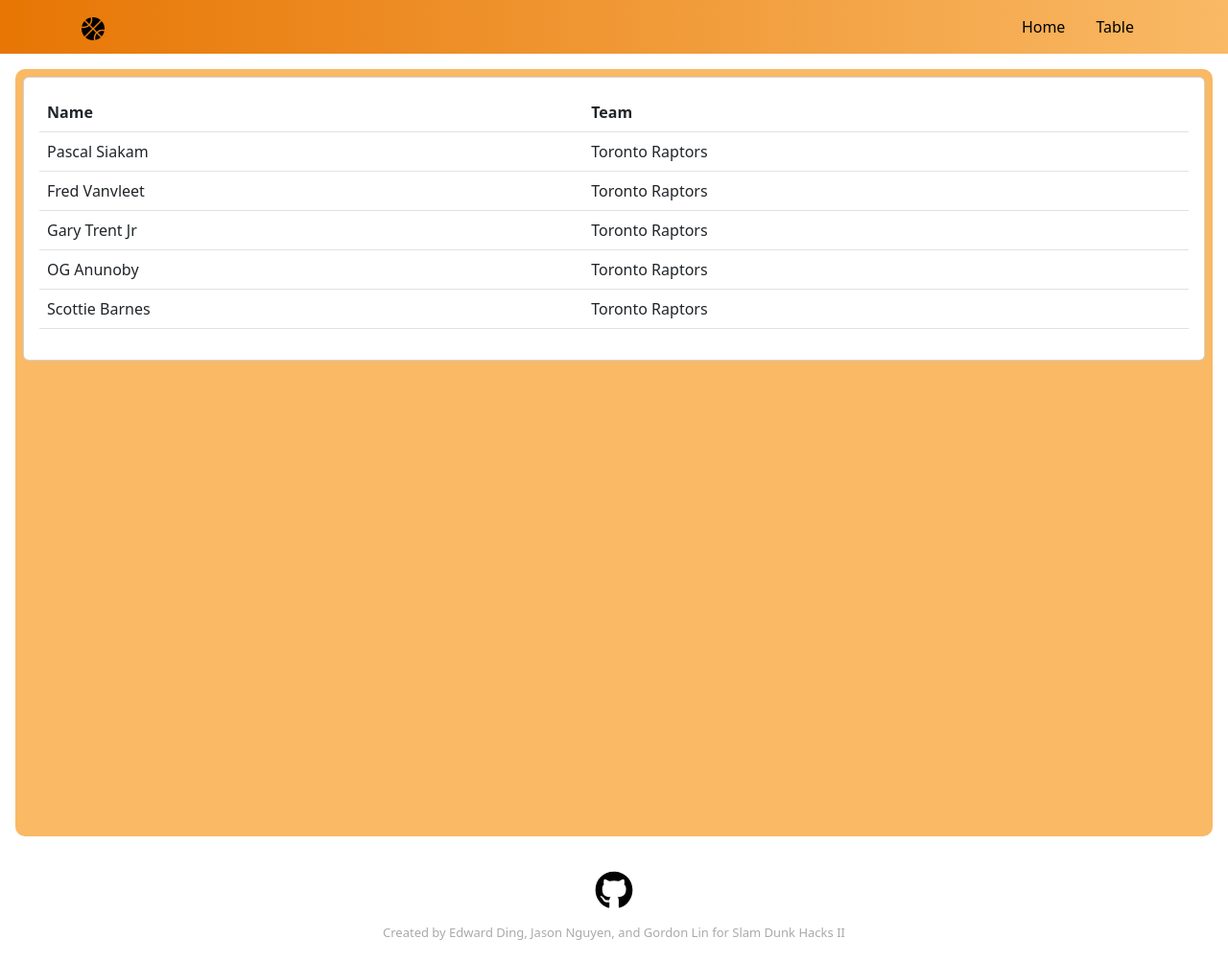
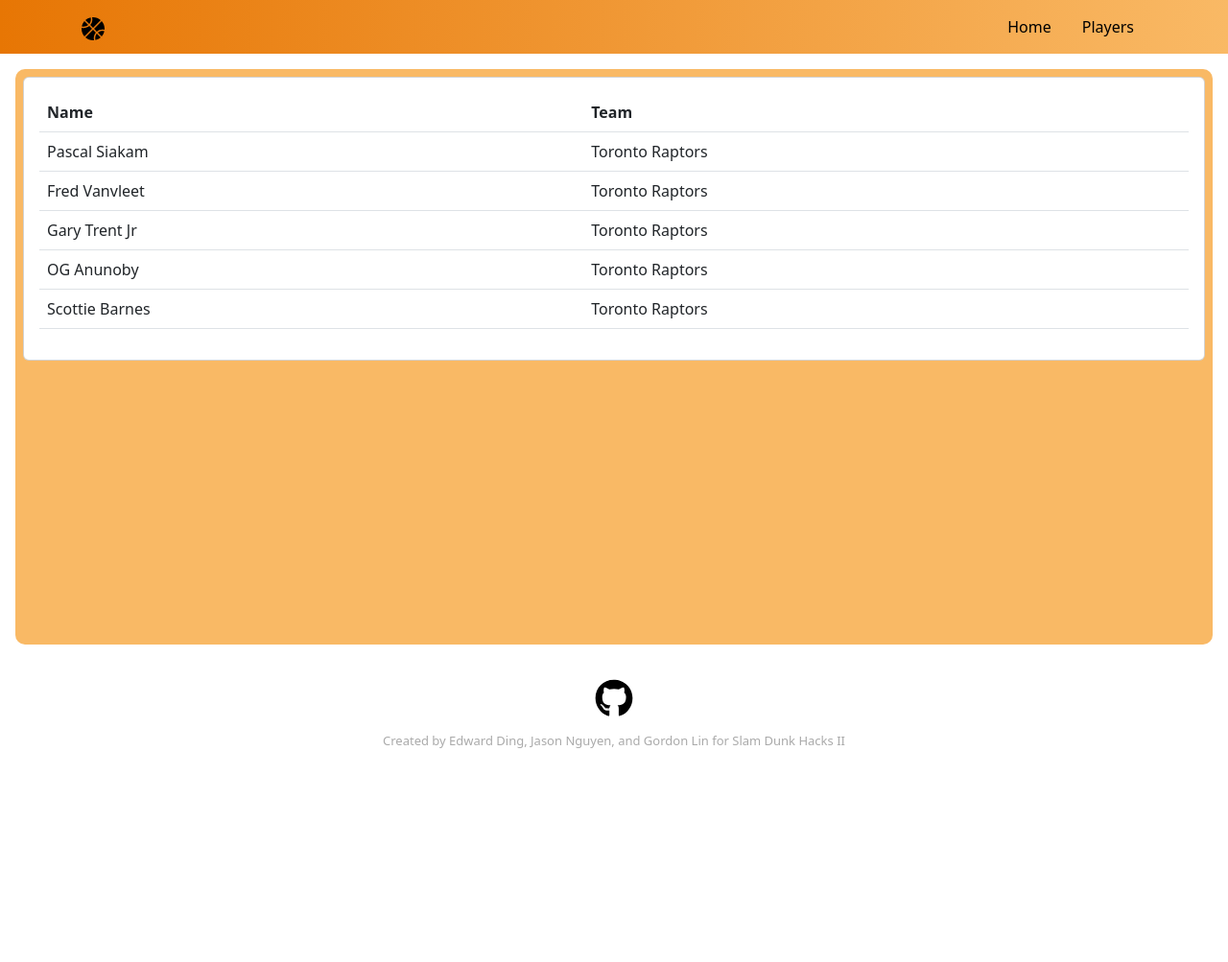
Before and after one commit to Ed7723/SalaryCapOptimizer, a Flask app: page /table in a window 1280 px wide. Shown: the whole page at 96% size. After the commit the page ends 780 px from the top, so only its background shows below. Run offline with Flask 2, Linux system fonts and the light colour scheme.

Commit message:
idk anymore

```diff
--- a/src/static/styles.css
+++ b/src/static/styles.css
@@ -14,7 +14,7 @@
 }
 .section-content{
     background-color: var(--orangeTwo);
-    min-height: 100vh;
+    min-height: 75vh;
     flex-direction: column;
     justify-content:space-between;
     border-radius: 10px;
@@ -54,3 +54,10 @@
     color:#aaa;
     margin-bottom:0;
 }
+
+.container-pic img{
+    height: 517px;
+    width: 619px;
+    border-radius: 10px;
+    object-fit: cover;
+}
--- a/src/templates/base.html
+++ b/src/templates/base.html
@@ -18,7 +18,7 @@
                     <a class="nav-link active" aria-current="page" href="{{ url_for('index') }}">Home</a>
                 </li>
                 <li class="nav-item">
-                    <a class="nav-link" href="{{ url_for('table') }}">Table</a>
+                    <a class="nav-link" href="{{ url_for('table') }}">Players</a>
                 </li>
             </ul>
         </div>
```
Also changed, not shown: src/static/frontpic.jpg (added), src/static/qmark.svg (added), 1 other file.
